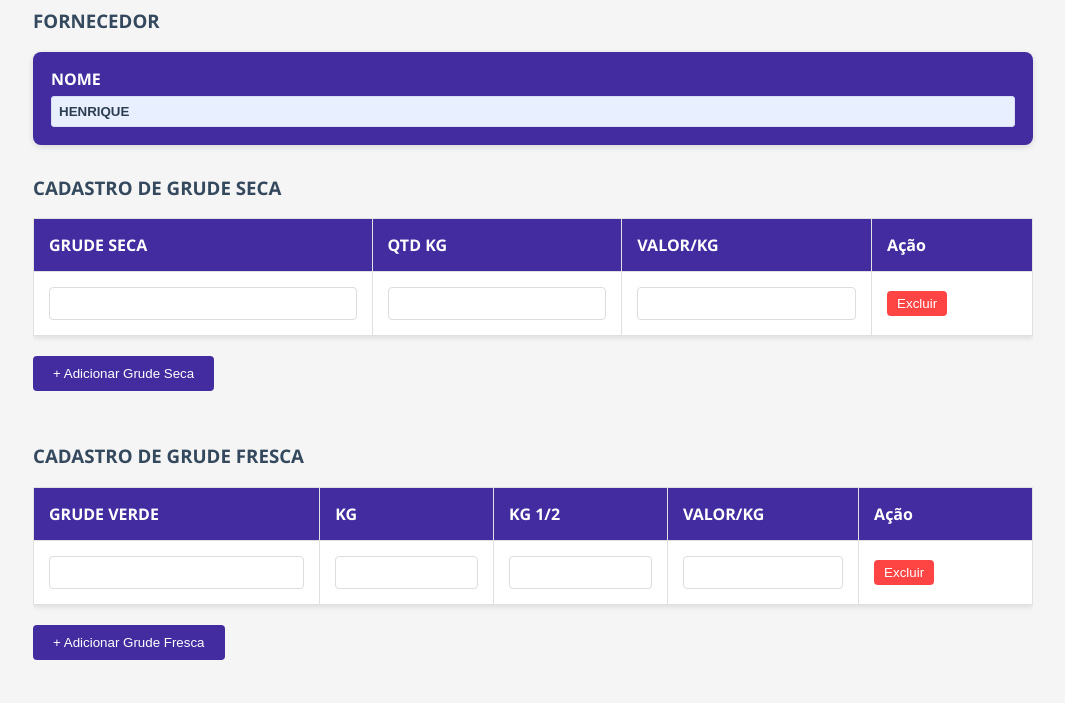
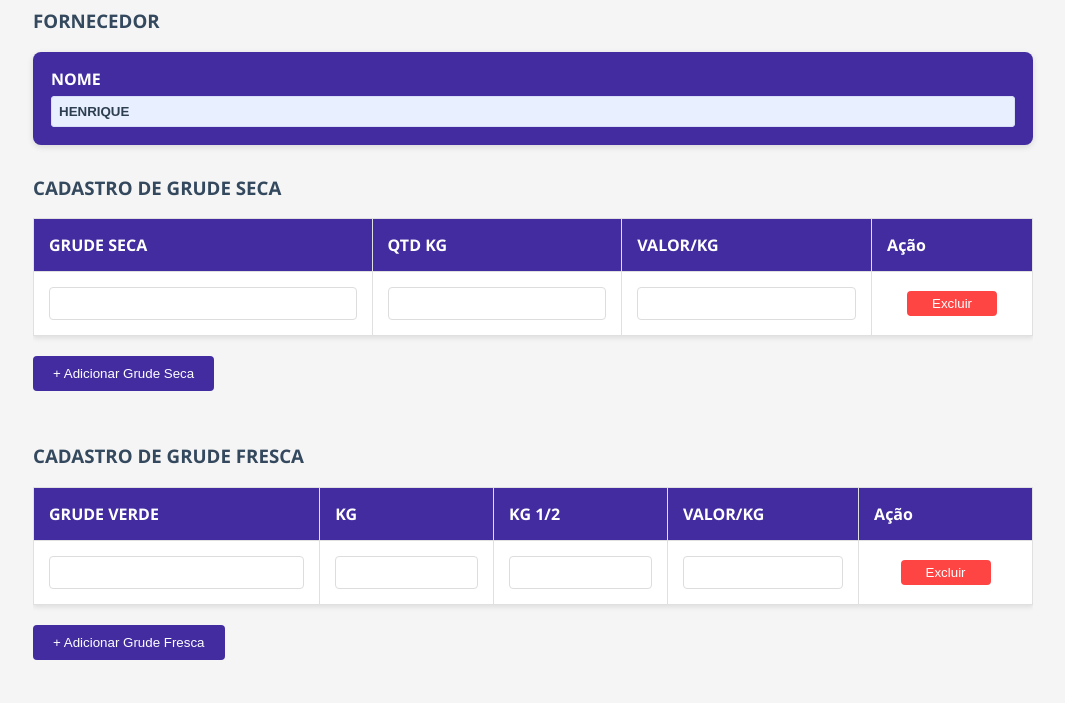
Before and after one commit to henriqueferreira-ofc/jmlpescados, a plain HTML site: page index.html in a window 1280 px wide. Shown: the part 97-800 px from the top of the page, without its empty margins (107-1172 px from the left). Drawn offline with nearby package versions, Linux system fonts and the light colour scheme.

Commit message:
update index.html, script.js, and styles.css

```diff
--- a/styles.css
+++ b/styles.css
@@ -101,6 +101,19 @@ td:nth-child(3) {
 th:last-child,
 td:last-child {
   width: 15%;
+}
+
+/* Centraliza o conteúdo da coluna de ações e o botão de excluir */
+td:last-child {
+  text-align: center;
+}
+
+.btn-excluir {
+  display: inline-flex;
+  align-items: center;
+  justify-content: center;
+  margin: 0 auto;
+  min-width: 90px;
 }
 
 #tabelaGrudeFresca th:first-child,
```
